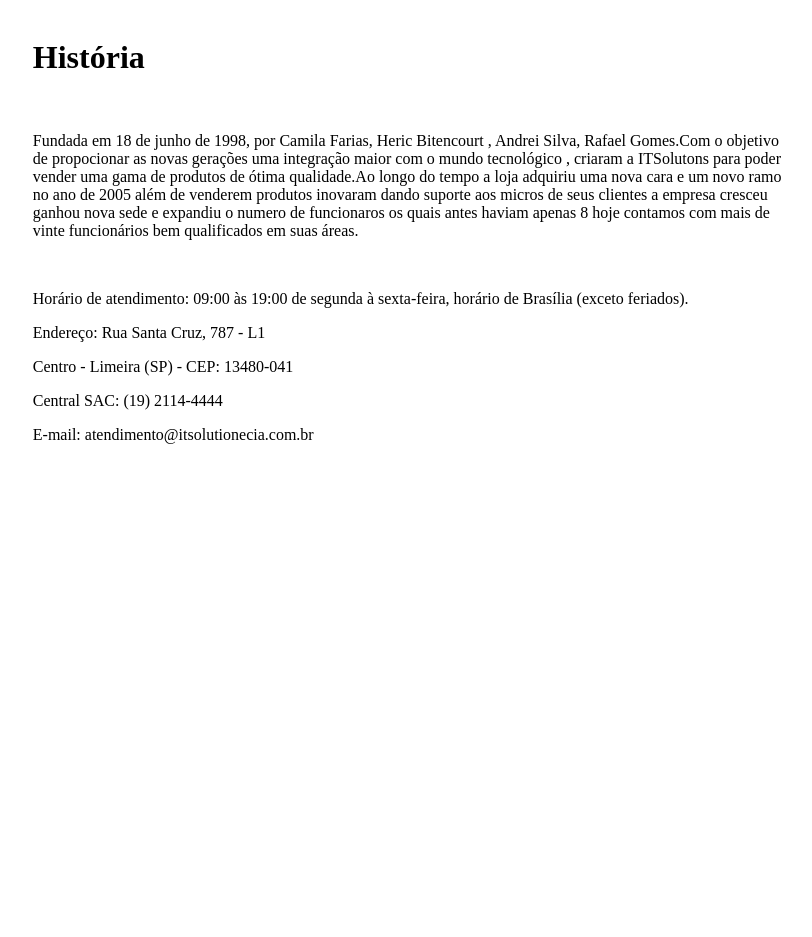
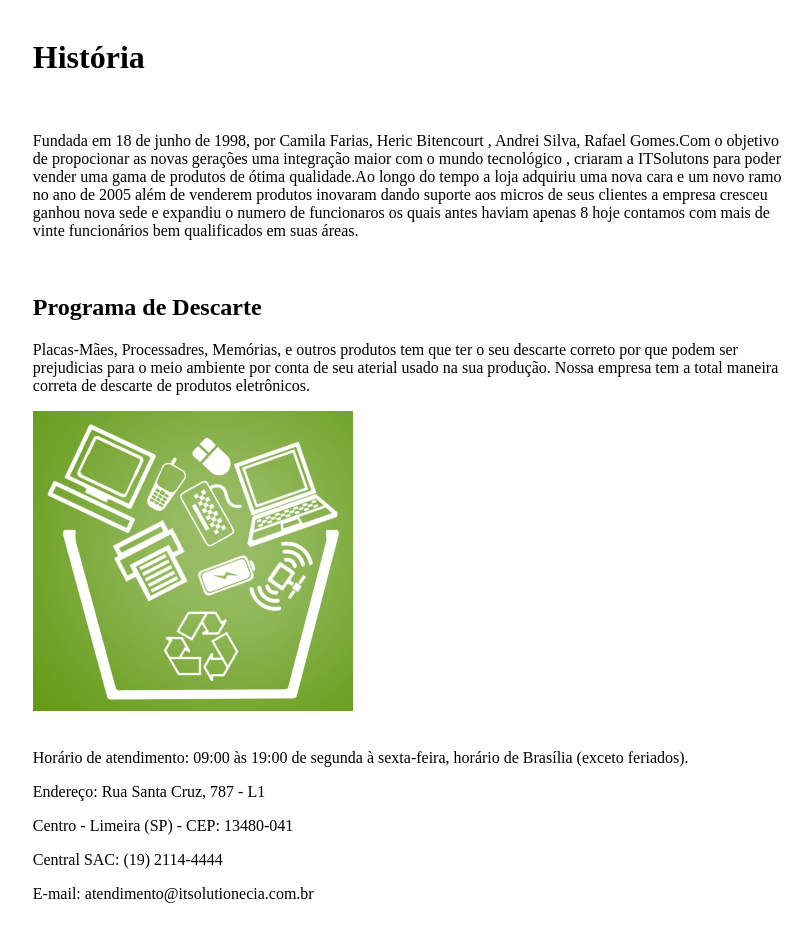
Before and after one commit to adryansilva/site, a PHP site: page /gestao_itsolution/sobre.php in a window 1280 px wide. Shown: the whole page, without its empty margins (228-1040 px from the left). Before the commit the page ends 444 px from the top, so only its background shows below. Run offline with PHP 8.4, Linux system fonts and the light colour scheme.

Commit message:
commit by sou fodão

```diff
--- a/sobre.php
+++ b/sobre.php
@@ -25,6 +25,11 @@
             <br>
             <p>Fundada em 18 de junho de 1998, por Camila Farias, Heric Bitencourt , Andrei Silva, Rafael Gomes.Com o objetivo de propocionar as novas gerações uma integração maior com o mundo tecnológico , criaram a ITSolutons para poder vender uma gama de produtos de ótima qualidade.Ao longo do tempo a loja adquiriu uma nova cara e um novo ramo no ano de 2005 além de venderem produtos inovaram dando suporte aos micros de seus clientes a empresa cresceu ganhou nova sede e expandiu o numero de funcionaros os quais antes haviam apenas 8 hoje contamos com mais de vinte funcionários bem qualificados em suas áreas.</p>
             <br>
+            <h2>Programa de Descarte</h2>
+            <p>Placas-Mães, Processadres, Memórias, e outros produtos tem que ter o seu descarte correto por que podem ser prejudicias para o meio ambiente por conta de seu aterial usado na sua produção. Nossa empresa tem a total maneira correta de descarte de produtos eletrônicos.</p>
+            <img src="img/1.png"alt="DESCARTE DE PRODUTOS IMG"/>
+            <br>
+            <br>
             <p>Horário de atendimento: 09:00 às 19:00 de segunda à sexta-feira,
                 horário de Brasília (exceto feriados).</p>
             <p>Endereço: Rua Santa Cruz, 787 - L1 </p>
```
Also changed, not shown: img/1.png (added). Lines whose indentation alone changed are shown as unchanged.
